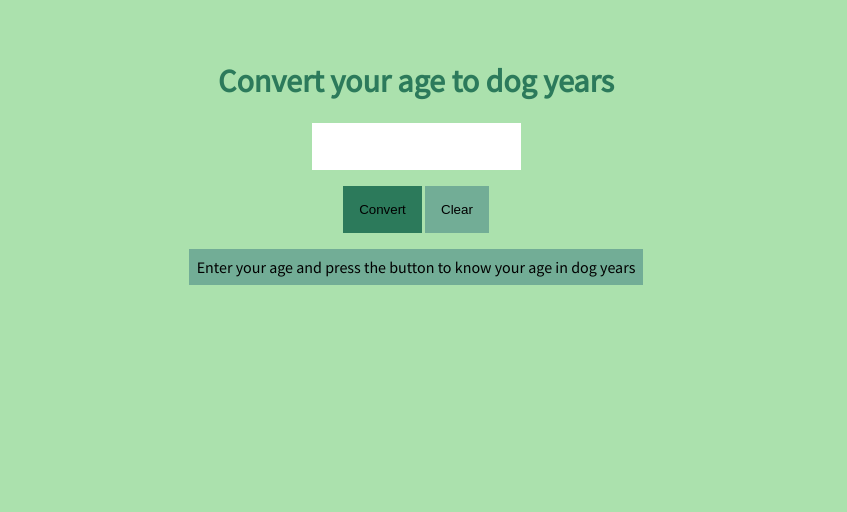
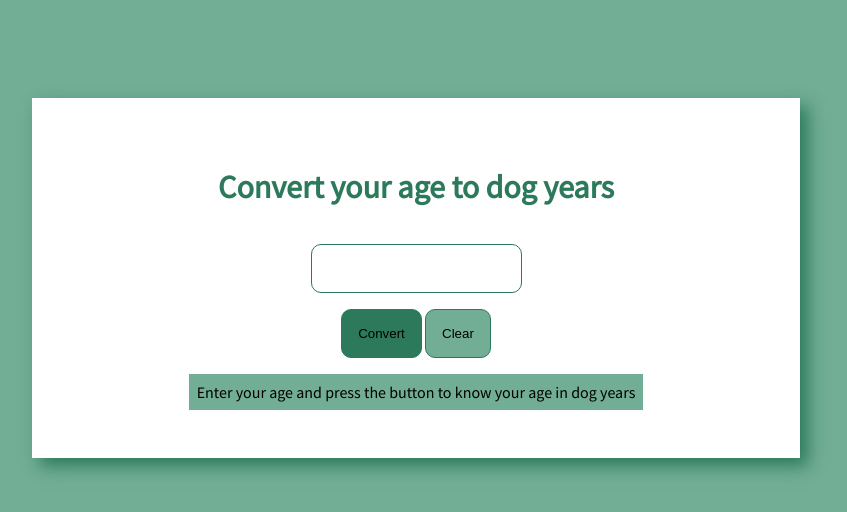
Before and after one commit to CamilaSBVieira/DogYears, a plain HTML site: page index.html in a window 1280 px wide. Shown: the whole page, without its empty margins (224-1071 px from the left). Drawn offline with Linux system fonts and the light colour scheme.

Commit message:
Change interface

```diff
--- a/index.html
+++ b/index.html
@@ -10,11 +10,11 @@
 </head>
 
 <body>
-    <header>
-        <h1>Convert your age to dog years</h1>
-    </header>
     <main>
         <form>
+            <header>
+                <h1>Convert your age to dog years</h1>
+            </header>
             <input type="number" id="age">
             <div class="botoes">
                 <input type="button" value="Convert" id="botao" class="botao">
--- a/style.css
+++ b/style.css
@@ -1,9 +1,9 @@
 @import url('https://fonts.googleapis.com/css2?family=Source+Sans+Pro:wght@300;400&display=swap');
 
 body {
-    background-color: #ABE1AD;
-    padding: 2rem;
+    background-color: #72AD96;
     font-family: 'Source Sans Pro', sans-serif;
+    padding-top: 7%;
 }
 header {
     text-align: center;
@@ -14,10 +14,16 @@ form {
     flex-direction: column;
     align-items: center;
     gap: 1rem;
+    box-shadow: .5rem .5rem 1rem #2C7A5B;
+    background-color: #FFFFFF;
+    padding: 3rem 0;
+    width: 60vw;
+    margin: 0 auto;
 }
 input {
-    border: none;
+    border: 1px solid #2C7A5B;
     padding: 1rem;
+    border-radius: 10px;
 }
 .botao {
     background-color: #2C7A5B;
```
